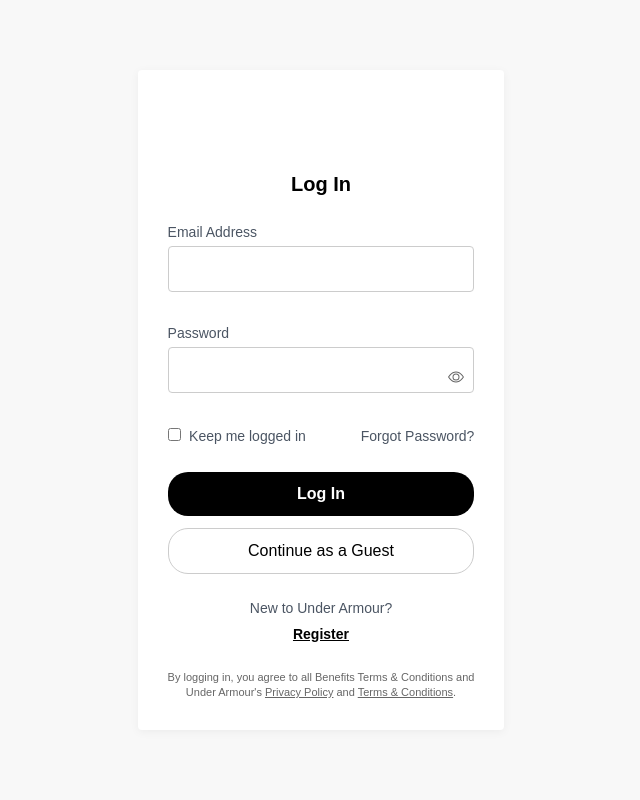
After one commit to leosoltan47/fashion_heaven, a Django app: page /login/ in a window 1280 px wide. The commit adds this page. Shown: the whole page, without its empty margins (319-959 px from the left). Run offline with Django 5.2, Linux system fonts and the light colour scheme.

Commit message:
Add login and registration functionality

```diff
--- a/original_name/settings.py
+++ b/original_name/settings.py
@@ -42,6 +42,7 @@ TEMPLATES = [
         "BACKEND": "django.template.backends.django.DjangoTemplates",
         "DIRS": [
             os.path.join(BASE_DIR, "pages/templates"),
+            os.path.join(BASE_DIR, "original_name/templates"),
         ],
         "APP_DIRS": True,
         "OPTIONS": {
--- /dev/null
+++ b/original_name/templates/original_name/login.html
@@ -0,0 +1,196 @@
+{% load static %}
+<!DOCTYPE html>
+<html lang="en">
+  <head>
+    <meta charset="UTF-8" />
+    <meta name="viewport" content="width=device-width, initial-scale=1.0" />
+    <title>Log In | Under Armour</title>
+    <link
+      href="https://cdn.jsdelivr.net/npm/tailwindcss@2.2.19/dist/tailwind.min.css"
+      rel="stylesheet"
+    />
+    <style>
+      body {
+        font-family: "Arial", sans-serif;
+        background-color: #f8f8f8;
+      }
+      .login-container {
+        max-width: 400px;
+        margin: 0 auto;
+        padding: 30px;
+        background-color: white;
+        border-radius: 4px;
+        box-shadow: 0 2px 10px rgba(0, 0, 0, 0.05);
+      }
+      .ua-logo {
+        width: 50px;
+        margin: 0 auto 20px;
+      }
+      .login-btn {
+        background-color: #000;
+        color: white;
+        border-radius: 20px;
+        padding: 10px;
+        width: 100%;
+        font-weight: bold;
+      }
+      .guest-btn {
+        background-color: white;
+        color: #000;
+        border: 1px solid #ccc;
+        border-radius: 20px;
+        padding: 10px;
+        width: 100%;
+        font-weight: normal;
+      }
+      .input-field {
+        width: 100%;
+        padding: 10px;
+        border: 1px solid #ccc;
+        border-radius: 4px;
+        margin-bottom: 15px;
+      }
+      .password-container {
+        position: relative;
+      }
+      .password-toggle {
+        position: absolute;
+        right: 10px;
+        top: 50%;
+        transform: translateY(-50%);
+        cursor: pointer;
+        color: #666;
+      }
+      .register-link {
+        color: #000;
+        text-decoration: underline;
+        font-weight: bold;
+      }
+      .terms-text {
+        font-size: 11px;
+        color: #666;
+        text-align: center;
+        line-height: 1.4;
+      }
+      .terms-link {
+        color: #666;
+        text-decoration: underline;
+      }
+    </style>
+  </head>
+  <body class="flex items-center justify-center min-h-screen">
+    <div class="login-container">
+      <!-- Under Armour Logo -->
+      <div class="text-center">
+        <img
+          src="{% static 'icons8-bmw-30.svg' %}"
+          alt="Under Armour Logo"
+          class="ua-logo"
+        />
+      </div>
+
+      <!-- Login Heading -->
+      <h1 class="text-xl font-bold text-center mb-6">Log In</h1>
+
+      <!-- Login Form -->
+      <form action="#" method="post">
+        {% csrf_token %}
+
+        <!-- Email Field -->
+        <div class="mb-4">
+          <label for="email" class="text-sm text-gray-600 block mb-1"
+            >Email Address</label
+          >
+          <input
+            type="email"
+            id="email"
+            name="email"
+            class="input-field"
+            required
+          />
+        </div>
+
+        <!-- Password Field -->
+        <div class="mb-4">
+          <label for="password" class="text-sm text-gray-600 block mb-1"
+            >Password</label
+          >
+          <div class="password-container">
+            <input
+              type="password"
+              id="password"
+              name="password"
+              class="input-field"
+              required
+            />
+            <span class="password-toggle" onclick="togglePassword()">
+              <svg
+                xmlns="http://www.w3.org/2000/svg"
+                width="16"
+                height="16"
+                fill="currentColor"
+                viewBox="0 0 16 16"
+              >
+                <path
+                  d="M16 8s-3-5.5-8-5.5S0 8 0 8s3 5.5 8 5.5S16 8 16 8zM1.173 8a13.133 13.133 0 0 1 1.66-2.043C4.12 4.668 5.88 3.5 8 3.5c2.12 0 3.879 1.168 5.168 2.457A13.133 13.133 0 0 1 14.828 8c-.058.087-.122.183-.195.288-.335.48-.83 1.12-1.465 1.755C11.879 11.332 10.119 12.5 8 12.5c-2.12 0-3.879-1.168-5.168-2.457A13.134 13.134 0 0 1 1.172 8z"
+                />
+                <path
+                  d="M8 5.5a2.5 2.5 0 1 0 0 5 2.5 2.5 0 0 0 0-5zM4.5 8a3.5 3.5 0 1 1 7 0 3.5 3.5 0 0 1-7 0z"
+                />
+              </svg>
+            </span>
+          </div>
+        </div>
+
+        <!-- Remember Me & Forgot Password -->
+        <div class="flex justify-between items-center mb-6">
+          <div>
+            <input type="checkbox" id="remember" name="remember" class="mr-1" />
+            <label for="remember" class="text-sm text-gray-600"
+              >Keep me logged in</label
+            >
+          </div>
+          <a href="#" class="text-sm text-gray-600 hover:underline"
+            >Forgot Password?</a
+          >
+        </div>
+
+        <!-- Login Button -->
+        <button type="submit" class="login-btn mb-3">Log In</button>
+
+        <!-- Guest Button -->
+        <button type="button" class="guest-btn mb-6">
+          Continue as a Guest
+        </button>
+      </form>
+
+      <!-- Register Section -->
+      <div class="text-center mb-6">
+        <p class="text-sm text-gray-600 mb-1">New to Under Armour?</p>
+        <a href="{% url 'register' %}" class="register-link text-sm"
+          >Register</a
+        >
+      </div>
+
+      <!-- Terms & Conditions -->
+      <div class="terms-text mt-4">
+        <p>
+          By logging in, you agree to all Benefits Terms & Conditions and<br />
+          Under Armour's <a href="#" class="terms-link">Privacy Policy</a> and
+          <a href="#" class="terms-link">Terms & Conditions</a>.
+        </p>
+      </div>
+    </div>
+
+    <script>
+      function togglePassword() {
+        const passwordInput = document.getElementById("password");
+        if (passwordInput.type === "password") {
+          passwordInput.type = "text";
+        } else {
+          passwordInput.type = "password";
+        }
+      }
+    </script>
+  </body>
+</html>
--- a/original_name/urls.py
+++ b/original_name/urls.py
@@ -3,11 +3,14 @@ from django.urls import path, include
 from django.conf import settings
 from django.conf.urls.static import static
 from debug_toolbar.toolbar import debug_toolbar_urls
+from .views import LoginView, RegisterView
 
 urlpatterns = (
     [
         path("admin/", admin.site.urls),
         path("", include("pages.urls")),
+        path('login/', LoginView.as_view(), name='login'),
+        path('register/', RegisterView.as_view(), name='register'),
     ]
     + static(settings.STATIC_URL, document_root=settings.STATIC_ROOT)
     + debug_toolbar_urls()
--- /dev/null
+++ b/original_name/views.py
@@ -0,0 +1,8 @@
+from django.shortcuts import render
+from django.views.generic import TemplateView
+
+class LoginView(TemplateView):
+    template_name = 'original_name/login.html'
+
+class RegisterView(TemplateView):
+    template_name = 'original_name/register.html'
--- a/pages/templates/pages/base.html
+++ b/pages/templates/pages/base.html
@@ -65,9 +65,9 @@
           </div>
           <span>English</span>
           <div class="flex items-center gap-2">
-            <a href="{% url 'pages:support' %}" class="hover:text-white/80">Register</a>
+            <a href="{% url 'register' %}" class="hover:text-white/80">Register</a>
             <span class="opacity-50">|</span>
-            <a href="{% url 'pages:support' %}" class="hover:text-white/80">Log In</a>
+            <a href="{% url 'login' %}" class="hover:text-white/80">Log In</a>
           </div>
         </div>
       </div>
```
Also changed, not shown: original_name/templates/original_name/register.html (added, +210 -0 lines).
